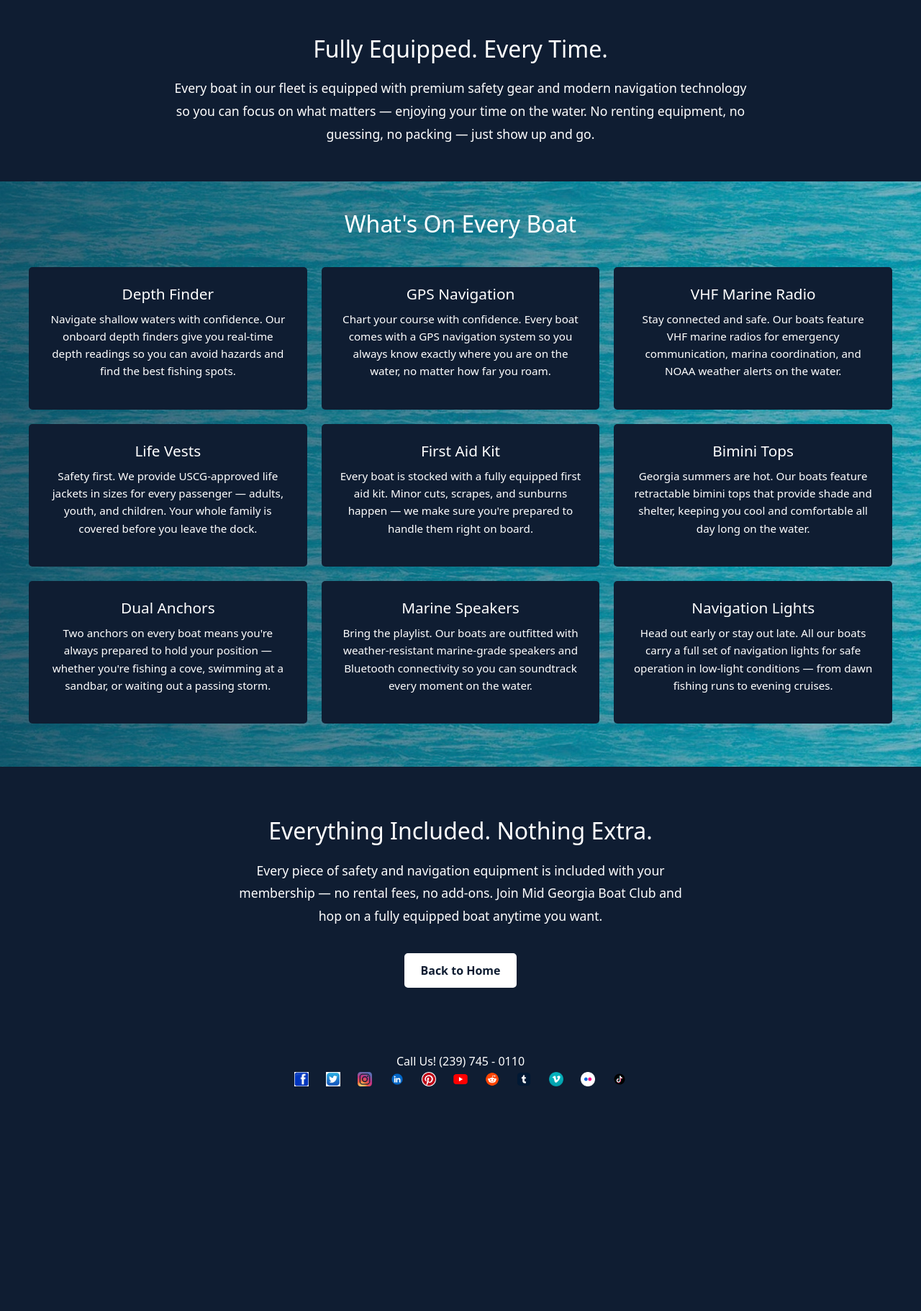
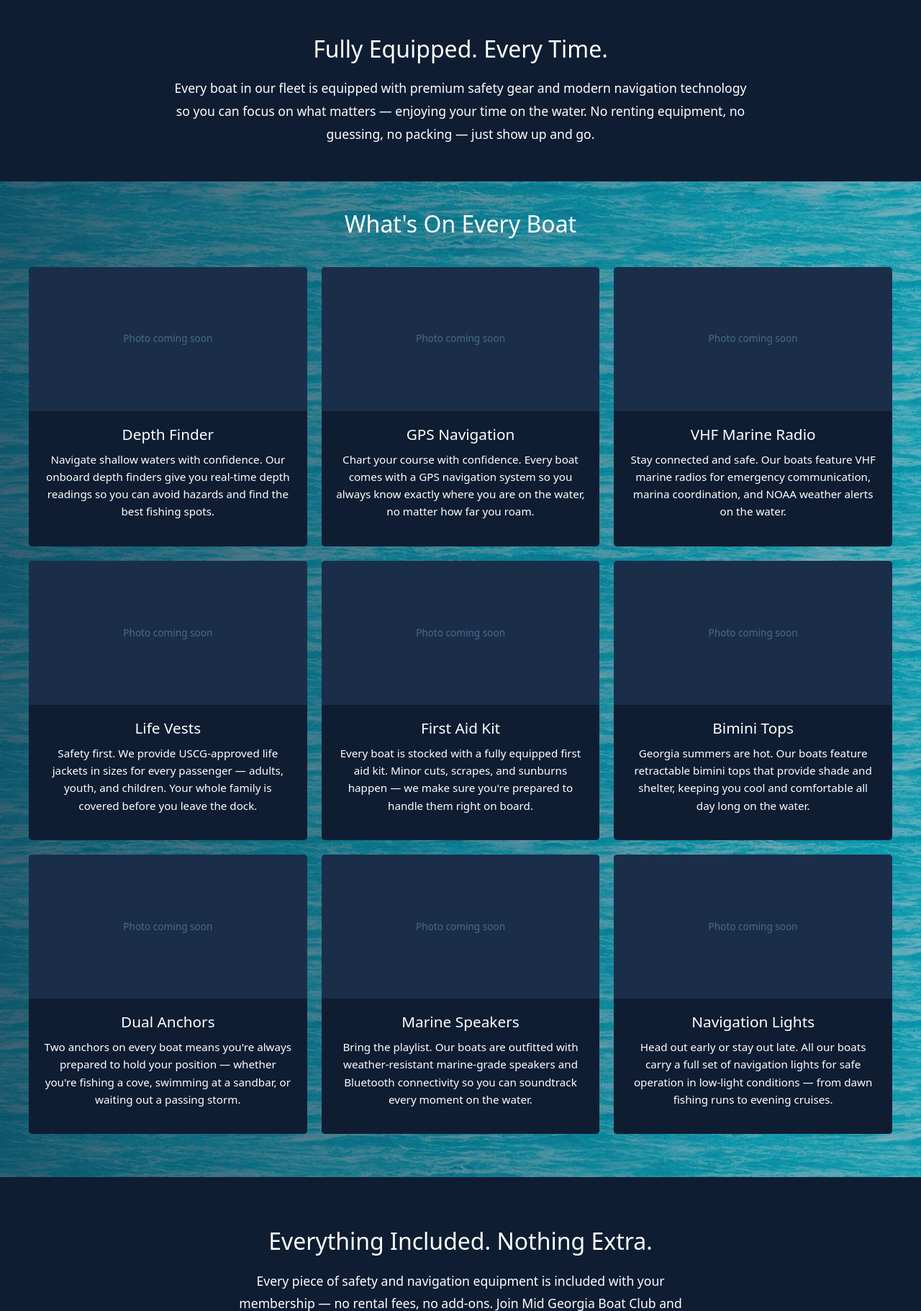
Before and after one commit to jforay/midgeorgia, a Django app: page /equipment/ in a window 1280 px wide. Shown: the part 838-2659 px from the top of the page at 72% size. Before the commit the page ends 2347 px from the top, so only its background shows below. Run offline with Django 5.2, Linux system fonts and the light colour scheme.

Commit message:
added photo containers/placeholders

```diff
--- /dev/null
+++ b/home/static/home/css/equiptment.css
@@ -0,0 +1,33 @@
+.equipment-card {
+    padding: 0;
+    overflow: hidden;
+    justify-content: flex-start;
+}
+
+.equipment-card-photo {
+    width: 100%;
+    height: 200px;
+    object-fit: cover;
+    display: block;
+}
+
+.equipment-card-photo-placeholder {
+    width: 100%;
+    height: 200px;
+    background: #1a2e4a;
+    display: flex;
+    align-items: center;
+    justify-content: center;
+}
+
+.equipment-card-photo-placeholder span {
+    color: #4a6a8a;
+    font-size: 0.85rem;
+}
+
+.equipment-card-body {
+    padding: 20px;
+    background: #0f1d32;
+    width: 100%;
+    box-sizing: border-box;
+}
--- a/home/templates/home/equipment.html
+++ b/home/templates/home/equipment.html
@@ -4,6 +4,7 @@
 {% block extra_css %}
 <link rel="stylesheet" href="{% static 'home/css/amenities.css' %}">
 <link rel="stylesheet" href="{% static 'home/css/photos.css' %}">
+<link rel="stylesheet" href="{% static 'home/css/equiptment.css' %}">
 {% endblock %}
 
 {% block content %}
@@ -27,49 +28,76 @@
     <h2 style="font-size: 2rem; margin-bottom: 20px; color: #fff;">What's On Every Boat</h2>
     <div class="amenities-box">
 
-        <div class="grid-item" style="padding: 25px;">
+        <div class="grid-item equipment-card">
+            <div class="equipment-card-photo-placeholder"><span>Photo coming soon</span></div>
+            <div class="equipment-card-body">
                 <h3 style="color: #fff; font-size: 1.3rem; margin-bottom: 10px;">Depth Finder</h3>
                 <p style="color: #fff; font-size: 0.95rem; line-height: 1.6;">Navigate shallow waters with confidence. Our onboard depth finders give you real-time depth readings so you can avoid hazards and find the best fishing spots.</p>
             </div>
+        </div>
 
-        <div class="grid-item" style="padding: 25px;">
+        <div class="grid-item equipment-card">
+            <div class="equipment-card-photo-placeholder"><span>Photo coming soon</span></div>
+            <div class="equipment-card-body">
                 <h3 style="color: #fff; font-size: 1.3rem; margin-bottom: 10px;">GPS Navigation</h3>
                 <p style="color: #fff; font-size: 0.95rem; line-height: 1.6;">Chart your course with confidence. Every boat comes with a GPS navigation system so you always know exactly where you are on the water, no matter how far you roam.</p>
             </div>
+        </div>
 
-        <div class="grid-item" style="padding: 25px;">
+        <div class="grid-item equipment-card">
+            <div class="equipment-card-photo-placeholder"><span>Photo coming soon</span></div>
+            <div class="equipment-card-body">
                 <h3 style="color: #fff; font-size: 1.3rem; margin-bottom: 10px;">VHF Marine Radio</h3>
                 <p style="color: #fff; font-size: 0.95rem; line-height: 1.6;">Stay connected and safe. Our boats feature VHF marine radios for emergency communication, marina coordination, and NOAA weather alerts on the water.</p>
             </div>
+        </div>
 
-        <div class="grid-item" style="padding: 25px;">
+        <div class="grid-item equipment-card">
+            <div class="equipment-card-photo-placeholder"><span>Photo coming soon</span></div>
+            <div class="equipment-card-body">
                 <h3 style="color: #fff; font-size: 1.3rem; margin-bottom: 10px;">Life Vests</h3>
                 <p style="color: #fff; font-size: 0.95rem; line-height: 1.6;">Safety first. We provide USCG-approved life jackets in sizes for every passenger — adults, youth, and children. Your whole family is covered before you leave the dock.</p>
             </div>
+        </div>
 
-        <div class="grid-item" style="padding: 25px;">
+        <div class="grid-item equipment-card">
+            <div class="equipment-card-photo-placeholder"><span>Photo coming soon</span></div>
+            <div class="equipment-card-body">
                 <h3 style="color: #fff; font-size: 1.3rem; margin-bottom: 10px;">First Aid Kit</h3>
                 <p style="color: #fff; font-size: 0.95rem; line-height: 1.6;">Every boat is stocked with a fully equipped first aid kit. Minor cuts, scrapes, and sunburns happen — we make sure you're prepared to handle them right on board.</p>
             </div>
+        </div>
 
-        <div class="grid-item" style="padding: 25px;">
+        <div class="grid-item equipment-card">
+            <div class="equipment-card-photo-placeholder"><span>Photo coming soon</span></div>
+            <div class="equipment-card-body">
                 <h3 style="color: #fff; font-size: 1.3rem; margin-bottom: 10px;">Bimini Tops</h3>
                 <p style="color: #fff; font-size: 0.95rem; line-height: 1.6;">Georgia summers are hot. Our boats feature retractable bimini tops that provide shade and shelter, keeping you cool and comfortable all day long on the water.</p>
             </div>
+        </div>
 
-        <div class="grid-item" style="padding: 25px;">
+        <div class="grid-item equipment-card">
+            <div class="equipment-card-photo-placeholder"><span>Photo coming soon</span></div>
+            <div class="equipment-card-body">
                 <h3 style="color: #fff; font-size: 1.3rem; margin-bottom: 10px;">Dual Anchors</h3>
                 <p style="color: #fff; font-size: 0.95rem; line-height: 1.6;">Two anchors on every boat means you're always prepared to hold your position — whether you're fishing a cove, swimming at a sandbar, or waiting out a passing storm.</p>
             </div>
+        </div>
 
-        <div class="grid-item" style="padding: 25px;">
+        <div class="grid-item equipment-card">
+            <div class="equipment-card-photo-placeholder"><span>Photo coming soon</span></div>
+            <div class="equipment-card-body">
                 <h3 style="color: #fff; font-size: 1.3rem; margin-bottom: 10px;">Marine Speakers</h3>
                 <p style="color: #fff; font-size: 0.95rem; line-height: 1.6;">Bring the playlist. Our boats are outfitted with weather-resistant marine-grade speakers and Bluetooth connectivity so you can soundtrack every moment on the water.</p>
             </div>
+        </div>
 
-        <div class="grid-item" style="padding: 25px;">
+        <div class="grid-item equipment-card">
+            <div class="equipment-card-photo-placeholder"><span>Photo coming soon</span></div>
+            <div class="equipment-card-body">
                 <h3 style="color: #fff; font-size: 1.3rem; margin-bottom: 10px;">Navigation Lights</h3>
                 <p style="color: #fff; font-size: 0.95rem; line-height: 1.6;">Head out early or stay out late. All our boats carry a full set of navigation lights for safe operation in low-light conditions — from dawn fishing runs to evening cruises.</p>
+            </div>
         </div>
 
     </div>
```
Also changed, not shown: home/templates/home/dirty_work.html (+25 -6 lines), home/templates/home/first_responders.html (+25 -6 lines). Lines whose indentation alone changed are shown as unchanged.
